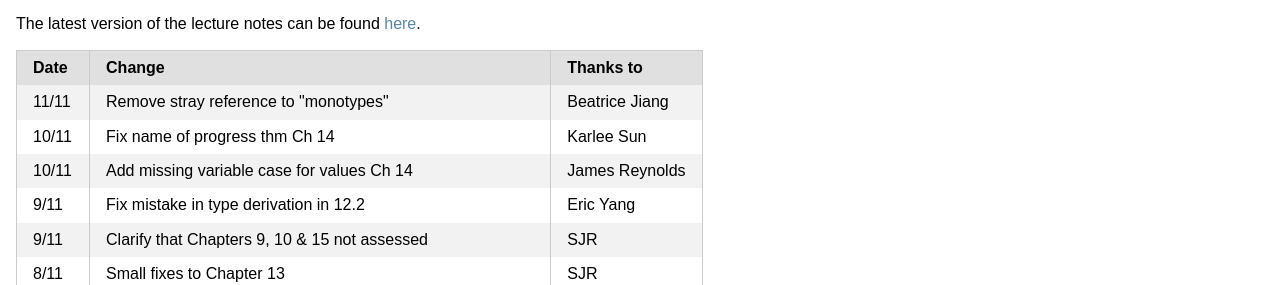
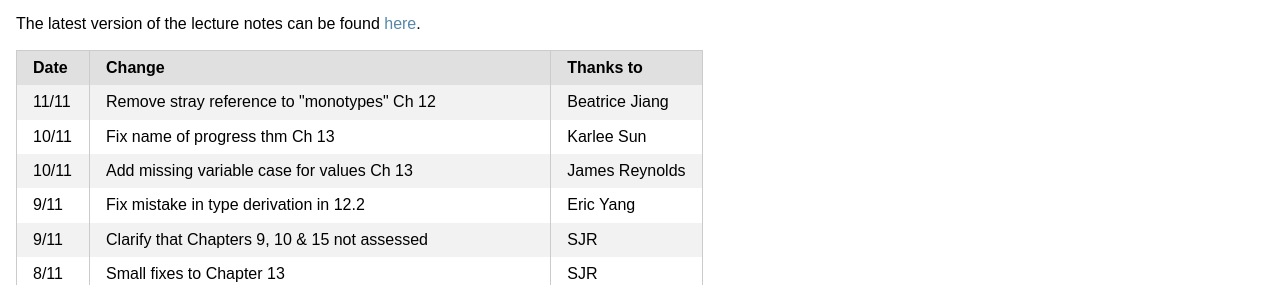
Before and after one commit to uob-coms30040/uob-coms30040.github.io, a Jekyll site: the page built from welcome.md, in a window 1280 px wide and 900 px high, scrolled down 679 px. Shown: the part 167-452 px from the top of the window. Built offline with Jekyll 4.4.1, drawn with Linux system fonts in a browser that asks for light colours; nearby versions of some CDN libraries.

Commit message:
fix ch refs in changelog

```diff
--- a/welcome.md
+++ b/welcome.md
@@ -43,9 +43,9 @@ Outside of lectures and classes, if you have any questions about the material, t
   </tr>
   </thead>
   <tbody>
-    <tr><td>11/11</td><td>Remove stray reference to "monotypes"</td><td>Beatrice Jiang</td></tr>
-    <tr><td>10/11</td><td>Fix name of progress thm Ch 14</td><td>Karlee Sun</td></tr>
-    <tr><td>10/11</td><td>Add missing variable case for values Ch 14</td><td>James Reynolds</td></tr>
+    <tr><td>11/11</td><td>Remove stray reference to "monotypes" Ch 12</td><td>Beatrice Jiang</td></tr>
+    <tr><td>10/11</td><td>Fix name of progress thm Ch 13</td><td>Karlee Sun</td></tr>
+    <tr><td>10/11</td><td>Add missing variable case for values Ch 13</td><td>James Reynolds</td></tr>
     <tr><td>9/11</td><td>Fix mistake in type derivation in 12.2</td><td>Eric Yang</td></tr>
     <tr><td>9/11</td><td>Clarify that Chapters 9, 10 & 15 not assessed</td><td>SJR</td></tr>
     <tr><td>8/11</td><td>Small fixes to Chapter 13</td><td>SJR</td></tr>
```
